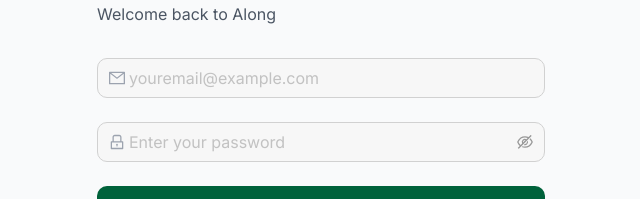
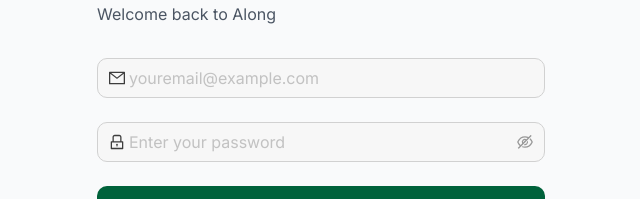
Before and after one commit to Sotonye0808/along-app, a Next.js app: page /login in a window 1280 px wide. Shown: the part 150-349 px from the top of the page, without its empty margins (319-959 px from the left). Built offline with nearby package versions, Linux system fonts and the light colour scheme; no server answers; what @ant-design/nextjs-registry would draw is missing.

Commit message:
same as before

```diff
--- a/app/globals.css
+++ b/app/globals.css
@@ -102,6 +102,6 @@ Helper class for suitable value as max-height, used in the index.tsx for main-pa
   pointer-events: auto;
 }
 
-anticon{
+.anticon, anticon {
   color: unset;
 }
```
